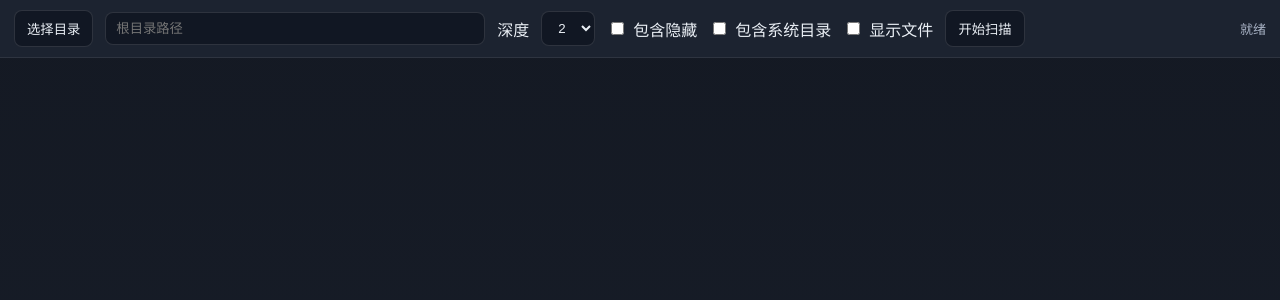
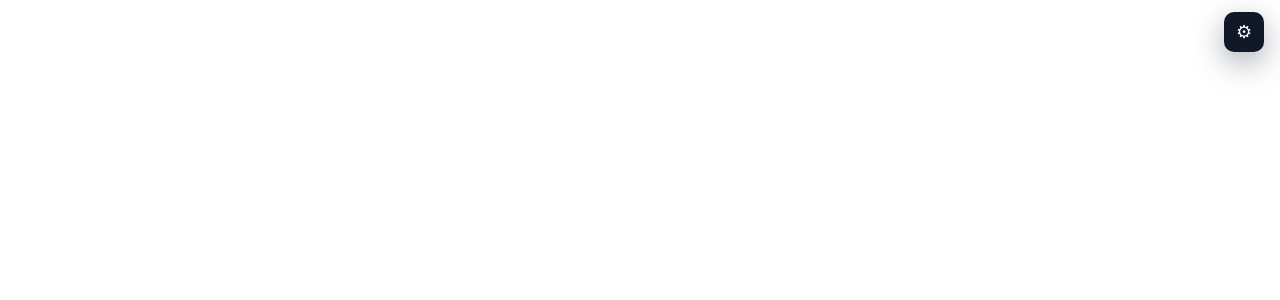
Before and after one commit to 3132988551/folder-galaxy, a React (Vite) app: page / in a window 1280 px wide. Shown: the top 300 px of the page. Built offline with nearby package versions, Linux system fonts and the light colour scheme.

Commit message:
feat: 优化扫描界面并统一灰蓝配色

```diff
--- a/src/renderer/App.tsx
+++ b/src/renderer/App.tsx
@@ -7,37 +7,39 @@ import { formatBytes, formatNumber } from './utils/format';
 const App: React.FC = () => {
   const [rootPath, setRootPath] = useState('');
   const [depth, setDepth] = useState(2);
-  const [includeHidden, setIncludeHidden] = useState(false);
-  const [includeSystem, setIncludeSystem] = useState(false);
-  const [includeFiles, setIncludeFiles] = useState(false);
+  const [includeHidden, setIncludeHidden] = useState(true);
+  const [includeSystem, setIncludeSystem] = useState(true);
   const [scanning, setScanning] = useState(false);
   const [result, setResult] = useState<ScanResult | null>(null);
   const [error, setError] = useState<string | null>(null);
   const [selectedId, setSelectedId] = useState<string | null>(null);
   const [trashSet, setTrashSet] = useState<Set<string>>(new Set());
   const [scanId, setScanId] = useState<string | null>(null);
-  const [progress, setProgress] = useState<{ text: string } | null>(null);
+  const [progressText, setProgressText] = useState<string | null>(null);
+  const [progressState, setProgressState] = useState<ScanProgress | null>(null);
 
   const onScan = async () => {
     if (!rootPath) return;
     setScanning(true);
     setError(null);
     setResult(null);
-    setProgress({ text: '准备扫描…' });
+    setProgressText('准备扫描…');
+    setProgressState(null);
     try {
       const sid = (globalThis.crypto && 'randomUUID' in globalThis.crypto ? (globalThis.crypto as any).randomUUID() : Math.random().toString(36).slice(2)) as string;
       setScanId(sid);
       const unsub = window.api.onScanProgress((p: ScanProgress) => {
         if (p.scanId !== sid) return;
+        setProgressState(p);
         if (p.phase === 'done' || p.phase === 'cancelled') {
-          setProgress(p.phase === 'done' ? { text: '扫描完成' } : { text: '已取消' });
+          setProgressText(p.phase === 'done' ? '扫描完成' : '已取消');
           unsub();
         } else {
           const secs = Math.max(1, Math.floor(p.elapsedMs / 1000));
-          setProgress({ text: `扫描中… 文件 ${p.scannedFiles}｜目录 ${p.scannedDirs}｜${secs}s` });
+          setProgressText(`扫描中… 文件 ${p.scannedFiles}｜目录 ${p.scannedDirs}｜${secs}s`);
         }
       });
-      const res = await window.api.scanDirectory({ rootPath, maxDepth: depth, includeHidden, includeSystem, includeFiles, followSymlinks: false, scanId: sid });
+      const res = await window.api.scanDirectory({ rootPath, maxDepth: depth, includeHidden, includeSystem, includeFiles: true, followSymlinks: false, scanId: sid });
       if (res.ok) {
         setResult(res.result);
         setSelectedId(null);
@@ -72,16 +74,14 @@ const App: React.FC = () => {
         setIncludeHidden={setIncludeHidden}
         includeSystem={includeSystem}
         setIncludeSystem={setIncludeSystem}
-        includeFiles={includeFiles}
-        setIncludeFiles={setIncludeFiles}
         onScan={onScan}
         onCancel={onCancel}
         scanning={scanning}
         lastError={error}
-        progress={progress}
+        progressText={progressText}
       />
       <div className="content">
-        {summary && <div style={{ padding: '6px 14px', color: 'var(--muted)', fontSize: 13 }}>{summary}</div>}
+        {summary && <div className="summary-bar">{summary}</div>}
         <ConstellationGraph
           data={result}
           selectedId={selectedId}
@@ -91,8 +91,11 @@ const App: React.FC = () => {
             setTrashSet((prev) => new Set(prev.has(id) ? [...prev].filter((x) => x !== id) : [...prev, id]))
           }
           renderDepth={depth >= 2 ? 2 : 1}
-          includeFiles={includeFiles}
+          includeFiles
         />
+        {scanning && (
+          <ScanOverlay progress={progressState} text={progressText} />
+        )}
         {/* compact info panel */}
         {result && selectedId && (
           <InfoPanel root={result} selectedId={selectedId} />
@@ -124,3 +127,21 @@ const InfoPanel: React.FC<{ root: ScanResult; selectedId: string }> = ({ root, s
     </div>
   );
 };
+
+const ScanOverlay: React.FC<{ progress: ScanProgress | null; text: string | null }> = ({ progress, text }) => {
+  const baseText = text || '正在扫描…';
+  const detail = progress && progress.phase !== 'done' && progress.phase !== 'cancelled'
+    ? `文件 ${progress.scannedFiles}｜目录 ${progress.scannedDirs}｜${Math.max(1, Math.floor(progress.elapsedMs / 1000))}s`
+    : null;
+  return (
+    <div className="scan-overlay">
+      <div className="scan-overlay-card">
+        <div className="scan-overlay-title">{baseText}</div>
+        {detail && <div className="scan-overlay-sub">{detail}</div>}
+        <div className="progress-track">
+          <div className="progress-bar progress-bar--indeterminate" />
+        </div>
+      </div>
+    </div>
+  );
+};
--- a/src/renderer/components/ConstellationGraph.tsx
+++ b/src/renderer/components/ConstellationGraph.tsx
@@ -266,7 +266,7 @@ const ConstellationGraph: React.FC<Props> = ({ data, selectedId, setSelectedId,
         showTooltip(d);
         const circle = d3.select(this).select('circle.fill-disk');
         const baseFill = circle.attr('data-fill');
-        const c = d3.color(baseFill || '#3A4A62');
+        const c = d3.color(baseFill || '#4D5664');
         const lighter = d3.hsl(c as any).brighter(0.8).formatHex();
         d3.select(this).transition().duration(120).attr('transform', `translate(${d.x},${d.y}) scale(1.04)`);
         circle.transition().duration(120).attr('fill', lighter);
@@ -277,7 +277,7 @@ const ConstellationGraph: React.FC<Props> = ({ data, selectedId, setSelectedId,
         const circle = d3.select(this).select('circle.fill-disk');
         const baseFill = circle.attr('data-fill');
         d3.select(this).transition().duration(120).attr('transform', `translate(${d.x},${d.y}) scale(1)`);
-        circle.transition().duration(120).attr('fill', baseFill || '#3A4A62');
+        circle.transition().duration(120).attr('fill', baseFill || '#4D5664');
       })
       .on('click', (_, d) => {
         const dd: any = d.data as any;
@@ -382,7 +382,7 @@ function renderTooltipHtml(d: any, rootTotal: number) {
     return `
       <div style="font-weight:700;letter-spacing:.2px;color:#EAEFF5">${d.name}</div>
       <div>大小：${formatBytes(d.totalSize)}（${pct}）</div>
-      <div class=\"muted\" style=\"margin-top:6px;color:#A9B3C5\">路径：</div>
+      <div class=\"muted\" style=\"margin-top:6px;color:#4D5664\">路径：</div>
       <div style=\"white-space:nowrap;overflow:hidden;text-overflow:ellipsis;max-width:360px;color:#EAEFF5\">${d.path}</div>
     `;
   }
@@ -390,14 +390,14 @@ function renderTooltipHtml(d: any, rootTotal: number) {
     <div style="font-weight:700;letter-spacing:.2px;color:#EAEFF5">${d.name}</div>
     <div>大小：${formatBytes(d.totalSize)}（${pct}）</div>
     <div>文件：${formatNumber(d.fileCount)} | 子文件夹：${d.subfolderCount}</div>
-    <div class=\"muted\" style=\"margin-top:6px;color:#A9B3C5\">路径：</div>
+    <div class=\"muted\" style=\"margin-top:6px;color:#4D5664\">路径：</div>
     <div style=\"white-space:nowrap;overflow:hidden;text-overflow:ellipsis;max-width:360px;color:#EAEFF5\">${d.path}</div>
   `;
 }
 
 // Palette helpers
-const BG_BLUES = ['#283549', '#32435A', '#3A4A62'];
-const OTHERS_FILL = '#253245';
+const BG_BLUES = ['#4D5664', '#4D5664', '#4D5664'];
+const OTHERS_FILL = '#4D5664';
 const ACCENT_USERS = '#F78A4A';
 const ACCENT_WINDOWS = '#EFC657';
 const ACCENT_PROGRAMS = '#20909C';
--- a/src/renderer/components/Controls.tsx
+++ b/src/renderer/components/Controls.tsx
@@ -10,13 +10,11 @@ interface Props {
   setIncludeHidden: (b: boolean) => void;
   includeSystem: boolean;
   setIncludeSystem: (b: boolean) => void;
-  includeFiles: boolean;
-  setIncludeFiles: (b: boolean) => void;
   onScan: () => void;
   onCancel: () => void;
   scanning: boolean;
   lastError?: string | null;
-  progress?: { text: string } | null;
+  progressText?: string | null;
 }
 
 const Controls: React.FC<Props> = ({
@@ -28,49 +26,94 @@ const Controls: React.FC<Props> = ({
   setIncludeHidden,
   includeSystem,
   setIncludeSystem,
-  includeFiles,
-  setIncludeFiles,
   onScan,
   onCancel,
   scanning,
   lastError,
-  progress,
+  progressText,
 }) => {
+  const [open, setOpen] = React.useState(false);
   return (
     <div className="toolbar">
-      <button onClick={async () => {
+      <button
+        className="toolbar-toggle-button"
+        onClick={() => setOpen((v) => !v)}
+        aria-label="图谱设置"
+      >
+        ⚙
+      </button>
+      {open && (
+        <div className="toolbar-panel">
+          <div className="toolbar-panel-section">
+            <button
+              className="primary-button"
+              onClick={async () => {
                 const res = await window.api.chooseDirectory();
                 if (!res.canceled && res.filePaths[0]) setRootPath(res.filePaths[0]);
-      }}>选择目录</button>
-      <input type="text" placeholder="根目录路径" value={rootPath} onChange={(e) => setRootPath(e.target.value)} />
-
-      <label>深度</label>
+              }}
+            >
+              选择目录
+            </button>
+            <input
+              type="text"
+              placeholder="根目录路径"
+              value={rootPath}
+              onChange={(e) => setRootPath(e.target.value)}
+            />
+          </div>
+          <div className="toolbar-panel-section">
+            <span className="toolbar-label">深度</span>
             <select value={depth} onChange={(e) => setDepth(Number(e.target.value))}>
               <option value={1}>1</option>
               <option value={2}>2</option>
             </select>
 
-      <label style={{ display: 'flex', alignItems: 'center', gap: 6 }}>
-        <input type="checkbox" checked={includeHidden} onChange={(e) => setIncludeHidden(e.target.checked)} />
-        包含隐藏
+            <label className="toggle-chip">
+              <input
+                type="checkbox"
+                checked={includeHidden}
+                onChange={(e) => setIncludeHidden(e.target.checked)}
+              />
+              <span>包含隐藏</span>
             </label>
 
-      <label style={{ display: 'flex', alignItems: 'center', gap: 6 }}>
-        <input type="checkbox" checked={includeSystem} onChange={(e) => setIncludeSystem(e.target.checked)} />
-        包含系统目录
+            <label className="toggle-chip">
+              <input
+                type="checkbox"
+                checked={includeSystem}
+                onChange={(e) => setIncludeSystem(e.target.checked)}
+              />
+              <span>包含系统目录</span>
             </label>
-
-      <label style={{ display: 'flex', alignItems: 'center', gap: 6 }}>
-        <input type="checkbox" checked={includeFiles} onChange={(e) => setIncludeFiles(e.target.checked)} />
-        显示文件
-      </label>
-
-      <button disabled={!rootPath || scanning} onClick={onScan}>{scanning ? '扫描中…' : '开始扫描'}</button>
-      {scanning && <button onClick={onCancel} style={{ marginLeft: 8 }}>取消</button>}
-
-      <div className="meta">
-        {lastError ? <span style={{ color: 'var(--danger)' }}>{lastError}</span> : progress ? <span>{progress.text}</span> : <span>就绪</span>}
           </div>
+          <div className="toolbar-panel-section">
+            <button
+              className="primary-button"
+              disabled={!rootPath || scanning}
+              onClick={() => {
+                onScan();
+                setOpen(false);
+              }}
+            >
+              {scanning ? '扫描中…' : '开始扫描'}
+            </button>
+            {scanning && (
+              <button className="ghost-button" onClick={onCancel}>
+                取消
+              </button>
+            )}
+            <div className="toolbar-panel-meta">
+              {lastError ? (
+                <span style={{ color: 'var(--danger)' }}>{lastError}</span>
+              ) : progressText ? (
+                <span>{progressText}</span>
+              ) : (
+                <span>就绪</span>
+              )}
+            </div>
+          </div>
+        </div>
+      )}
     </div>
   );
 };
--- a/src/renderer/styles.css
+++ b/src/renderer/styles.css
@@ -1,10 +1,10 @@
 :root {
   /* Warm dark theme for circle packing */
-  --bg-start: #141923;
-  --bg-end: #191F2B;
-  --panel: #1C2330;
+  --bg-start: #4D5664;
+  --bg-end: #4D5664;
+  --panel: #4D5664;
   --text: #EAEFF5;
-  --muted: #A9B3C5;
+  --muted: #4D5664;
   --accent: #F78A4A; /* warm orange accent */
   --danger: #ff3b30;
 }
@@ -13,29 +13,142 @@
 html, body, #root { height: 100%; }
 body {
   margin: 0;
-  background: linear-gradient(180deg, var(--bg-start) 0%, var(--bg-end) 100%);
-  color: var(--text);
+  background: #ffffff;
+  color: #111827;
   font-family: ui-sans-serif, system-ui, -apple-system, Segoe UI, Roboto, Ubuntu, Cantarell, Noto Sans, Arial, "Segoe UI Emoji";
   overflow: hidden;
 }
 .app {
-  display: grid;
-  grid-template-rows: auto 1fr;
+  position: relative;
   height: 100%;
 }
-.toolbar { display: flex; gap: 12px; align-items: center; padding: 10px 14px; background: var(--panel); border-bottom: 1px solid rgba(255,255,255,0.08); }
+.toolbar {
+  position: fixed;
+  top: 12px;
+  right: 16px;
+  z-index: 30;
+  background: transparent;
+  border: none;
+  padding: 0;
+}
 .toolbar input[type="text"] {
-  width: 380px; background: #111723; border: 1px solid rgba(255,255,255,0.12); color: var(--text); border-radius: 8px; padding: 8px 10px;
+  width: 360px;
+  background: #ffffff;
+  border: 1px solid #D1D5DB;
+  color: #111827;
+  border-radius: 8px;
+  padding: 8px 12px;
 }
-.toolbar button, .toolbar select { background: #111723; color: var(--text); border: 1px solid rgba(255,255,255,0.12); border-radius: 8px; padding: 8px 12px; cursor: pointer; box-shadow: none; }
-.toolbar .meta { color: var(--muted); margin-left: auto; font-size: 13px; }
-.content { position: relative; overflow: hidden; }
+.toolbar button,
+.toolbar select {
+  background: #F9FAFB;
+  color: #111827;
+  border: 1px solid #D1D5DB;
+  border-radius: 999px;
+  padding: 8px 14px;
+  cursor: pointer;
+  box-shadow: none;
+  font-size: 13px;
+}
+.toolbar button.primary-button {
+  background: var(--accent);
+  border-color: var(--accent);
+  color: #1F2933;
+  font-weight: 600;
+}
+.toolbar button.primary-button:disabled {
+  opacity: 0.6;
+  cursor: default;
+}
+.toolbar button.ghost-button {
+  background: transparent;
+  border-color: #D1D5DB;
+  color: #374151;
+}
+.toolbar select {
+  min-width: 56px;
+}
+.toolbar-label {
+  color: var(--muted);
+  font-size: 13px;
+}
+.toggle-chip {
+  display: inline-flex;
+  align-items: center;
+  gap: 6px;
+  padding: 4px 10px;
+  border-radius: 999px;
+  background: #F3F4F6;
+  color: #111827;
+  border: 1px solid #E5E7EB;
+  font-size: 13px;
+}
+.toggle-chip input[type="checkbox"] {
+  margin: 0;
+}
+.toolbar .meta {
+  color: var(--muted);
+  font-size: 13px;
+}
+
+.toolbar button.toolbar-toggle-button {
+  display: inline-flex;
+  align-items: center;
+  justify-content: center;
+  width: 40px;
+  height: 40px;
+  padding: 0;
+  border-radius: 10px;
+  background: #111827;
+  color: #F9FAFB;
+  border: none;
+  cursor: pointer;
+  box-shadow: 0 10px 30px rgba(15,23,42,0.35);
+  font-size: 18px;
+}
+
+.toolbar-panel {
+  position: absolute;
+  top: 100%;
+  right: 0;
+  margin-top: 10px;
+  background: #ffffff;
+  border-radius: 12px;
+  box-shadow: 0 18px 45px rgba(15,23,42,0.22);
+  border: 1px solid #E5E7EB;
+  padding: 12px 14px;
+  display: flex;
+  flex-direction: column;
+  gap: 10px;
+  min-width: 420px;
+}
+.toolbar-panel-section {
+  display: flex;
+  flex-wrap: nowrap;
+  align-items: center;
+  gap: 8px;
+}
+.toolbar-panel-section input[type="text"] {
+  flex: 1;
+  min-width: 0;
+}
+.toolbar-panel-section + .toolbar-panel-section {
+  border-top: 1px solid #E5E7EB;
+  padding-top: 10px;
+  margin-top: 4px;
+}
+.toolbar-panel-meta {
+  margin-left: auto;
+  font-size: 12px;
+  color: var(--muted);
+}
+.content { position: relative; overflow: hidden; height: 100%; }
 .graph-container { position: absolute; inset: 0; }
 svg { display: block; }
 
 /* Warm dark tooltip */
 .tooltip {
-  position: fixed; pointer-events: none; background: #0F1520;
+  position: fixed; pointer-events: none; background: #4D5664;
   border: 1px solid rgba(255,255,255,0.14); border-radius: 8px; padding: 8px 10px;
   color: var(--text); font-size: 12px; z-index: 10; min-width: 220px;
   box-shadow: 0 6px 24px rgba(0,0,0,0.35);
@@ -45,15 +158,29 @@ svg { display: block; }
 .legend .swatch { width: 12px; height: 12px; border-radius: 999px; display: inline-block; margin-right: 6px; border: 1px solid rgba(255,255,255,0.14); }
 
 /* Warm breadcrumbs */
-.breadcrumbs { position: absolute; top: 10px; left: 12px; display: flex; gap: 8px; align-items: center; padding: 6px 10px; color: var(--muted); font-weight: 600; font-size: 13px; z-index: 5; background: transparent; }
-.breadcrumbs .crumb { color: var(--text); cursor: pointer; text-decoration: none; }
+.breadcrumbs {
+  position: absolute;
+  bottom: 10px;
+  left: 12px;
+  display: flex;
+  gap: 8px;
+  align-items: center;
+  padding: 6px 12px;
+  color: var(--muted);
+  font-weight: 600;
+  font-size: 13px;
+  z-index: 5;
+  background: rgba(77,86,100,0.82);
+  border-radius: 999px;
+}
+.breadcrumbs .crumb { color: #F9FAFB; cursor: pointer; text-decoration: none; }
 .breadcrumbs .crumb:hover { color: var(--accent); }
 .breadcrumbs .sep { opacity: 0.6; }
 
 /* Info panel (bottom-right) */
 .info-panel {
   position: absolute; right: 12px; bottom: 12px; min-width: 260px;
-  background: rgba(20,25,35,0.9); border: 1px solid rgba(255,255,255,0.12);
+  background: rgba(77,86,100,0.9); border: 1px solid rgba(255,255,255,0.12);
   color: var(--text); border-radius: 10px; padding: 10px 12px; font-size: 12px;
   box-shadow: 0 8px 28px rgba(0,0,0,0.4);
 }
@@ -64,3 +191,69 @@ svg { display: block; }
 .node .stroke-ring { stroke: rgba(0,0,0,0.35); }
 
 /* Remove glass/trash styling in brutalist mode */
+
+/* Summary bar under toolbar */
+.summary-bar {
+  padding: 6px 14px;
+  font-size: 13px;
+  color: #111827;
+  font-weight: 500;
+}
+
+/* Centered scan overlay */
+.scan-overlay {
+  position: absolute;
+  inset: 0;
+  display: flex;
+  align-items: center;
+  justify-content: center;
+  pointer-events: none;
+  z-index: 20;
+}
+.scan-overlay-card {
+  pointer-events: auto;
+  min-width: 280px;
+  max-width: 420px;
+  background: rgba(255,255,255,0.96);
+  border-radius: 12px;
+  padding: 16px 20px;
+  box-shadow: 0 16px 45px rgba(77,86,100,0.3);
+  border: 1px solid rgba(77,86,100,0.06);
+  color: #111827;
+}
+.scan-overlay-title {
+  font-weight: 600;
+  font-size: 14px;
+  margin-bottom: 8px;
+}
+.scan-overlay-sub {
+  font-size: 12px;
+  color: #4D5664;
+  margin-bottom: 12px;
+}
+.progress-track {
+  position: relative;
+  width: 100%;
+  height: 6px;
+  border-radius: 999px;
+  background: #E5E7EB;
+  overflow: hidden;
+}
+.progress-bar {
+  position: absolute;
+  left: 0;
+  top: 0;
+  height: 100%;
+  border-radius: inherit;
+  background: linear-gradient(90deg, var(--accent), #FDBA74);
+  transform-origin: left center;
+}
+.progress-bar--indeterminate {
+  width: 40%;
+  animation: progress-indeterminate 1.2s ease-in-out infinite;
+}
+@keyframes progress-indeterminate {
+  0% { transform: translateX(-40%) scaleX(0.6); }
+  50% { transform: translateX(20%) scaleX(1); }
+  100% { transform: translateX(100%) scaleX(0.6); }
+}
```
Lines whose indentation alone changed are shown as unchanged.
